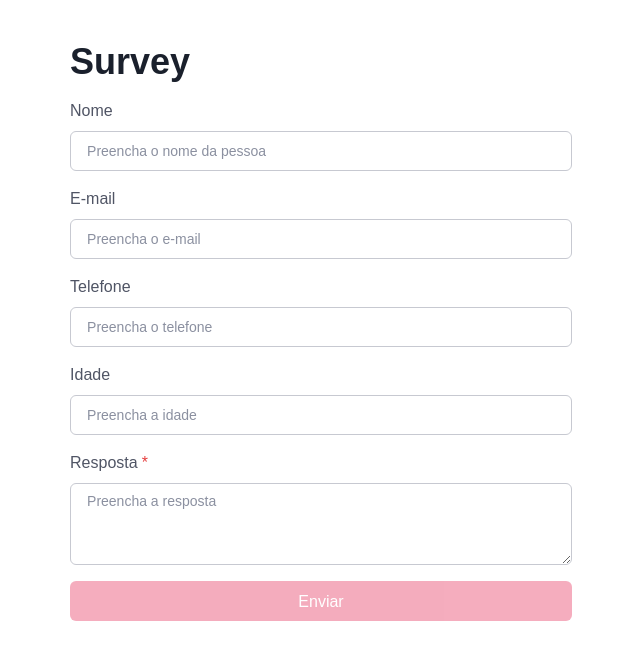
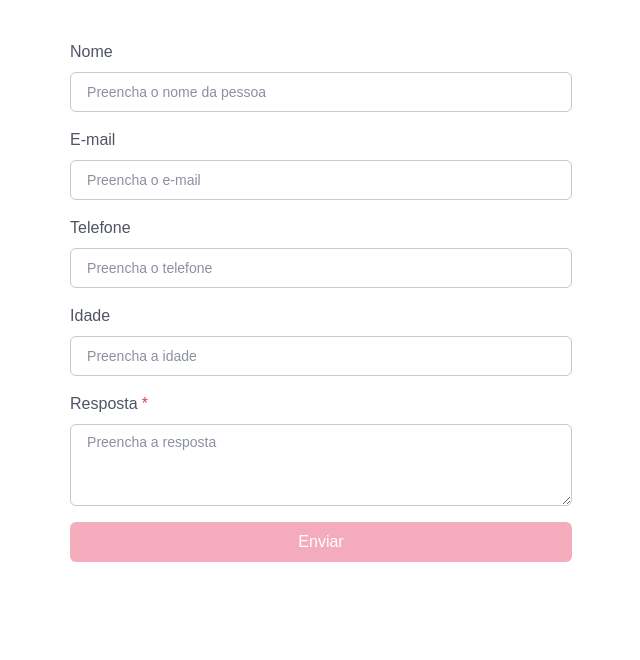
Before and after one commit to arthurbm/sp-applet-survey, a Next.js app: page /dashboard/survey/1 in a window 1280 px wide. Shown: the top 660 px of the page, without its empty margins (319-959 px from the left). Built offline with nearby package versions, Linux system fonts and the light colour scheme.

Commit message:
feat: add required message and change fontWeight of label

```diff
--- a/src/components/hook-form-fields/input.tsx
+++ b/src/components/hook-form-fields/input.tsx
@@ -53,7 +53,7 @@ export const InputField = ({
           <FormLabel
             htmlFor={fieldName}
             fontSize="md"
-            fontWeight="medium"
+            fontWeight="normal"
             color="gray.400"
             {...labelProps}
           >
--- a/src/components/text-area.tsx
+++ b/src/components/text-area.tsx
@@ -70,7 +70,7 @@ export const TextAreaField = ({
           <FormLabel
             htmlFor={fieldName}
             fontSize="md"
-            fontWeight="medium"
+            fontWeight="normal"
             color="gray.400"
             {...labelProps}
           >
--- a/src/pages/dashboard/survey/[point_id].tsx
+++ b/src/pages/dashboard/survey/[point_id].tsx
@@ -8,7 +8,7 @@ import { FormProvider, SubmitHandler, useForm } from "react-hook-form";
 import { InferType, object, string } from "yup";
 
 const schema = object({
-  answer: string().required(),
+  answer: string().required("Campo obrigatório"),
   name: string().optional(),
   email: string().optional(),
   phone: string().optional(),
@@ -64,9 +64,8 @@ const Survey = () => {
   };
 
   return (
-    <Container pt={10}>
+    <Container py={10}>
       <VStack spacing={4} align={"left"} w="full">
-        <Heading>Survey</Heading>
         <form onSubmit={methods.handleSubmit(onSubmit)}>
           <VStack spacing={4} align={"left"} w={"full"}>
             <FormProvider {...methods}>
```
